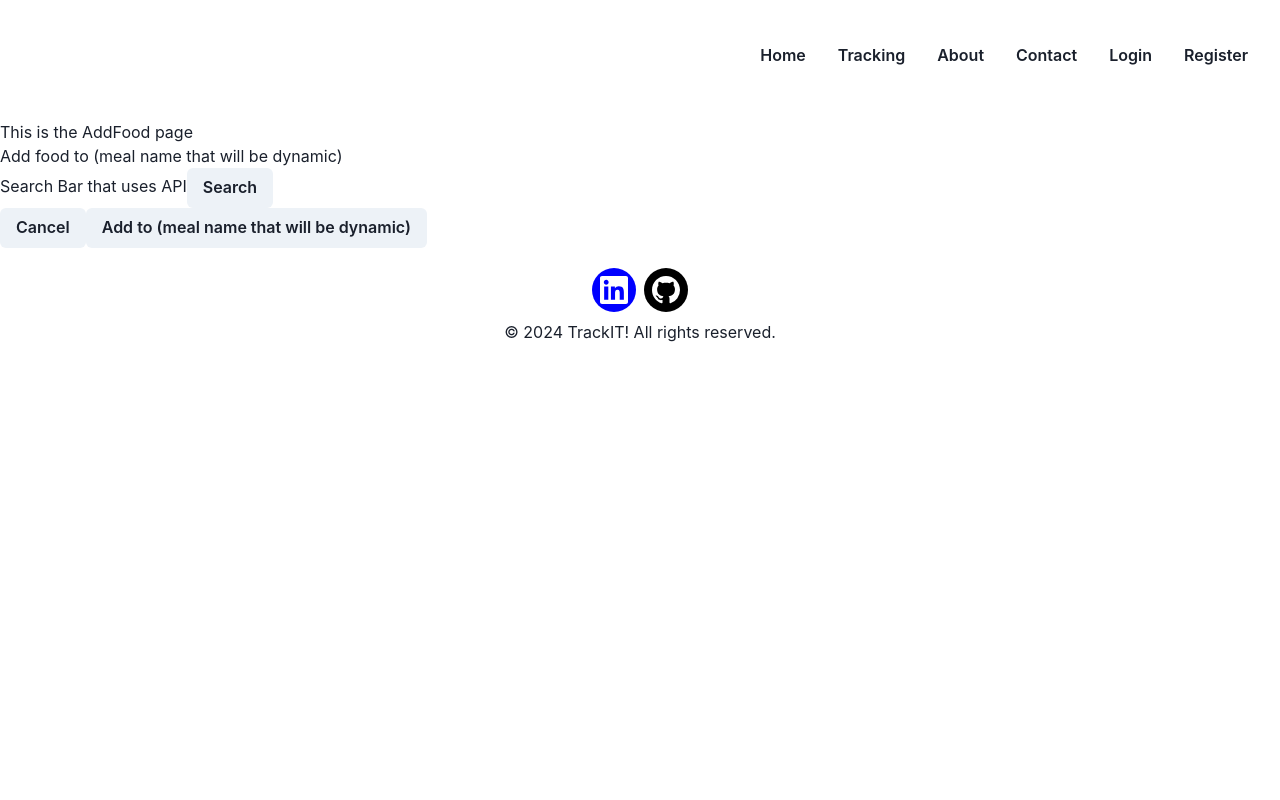
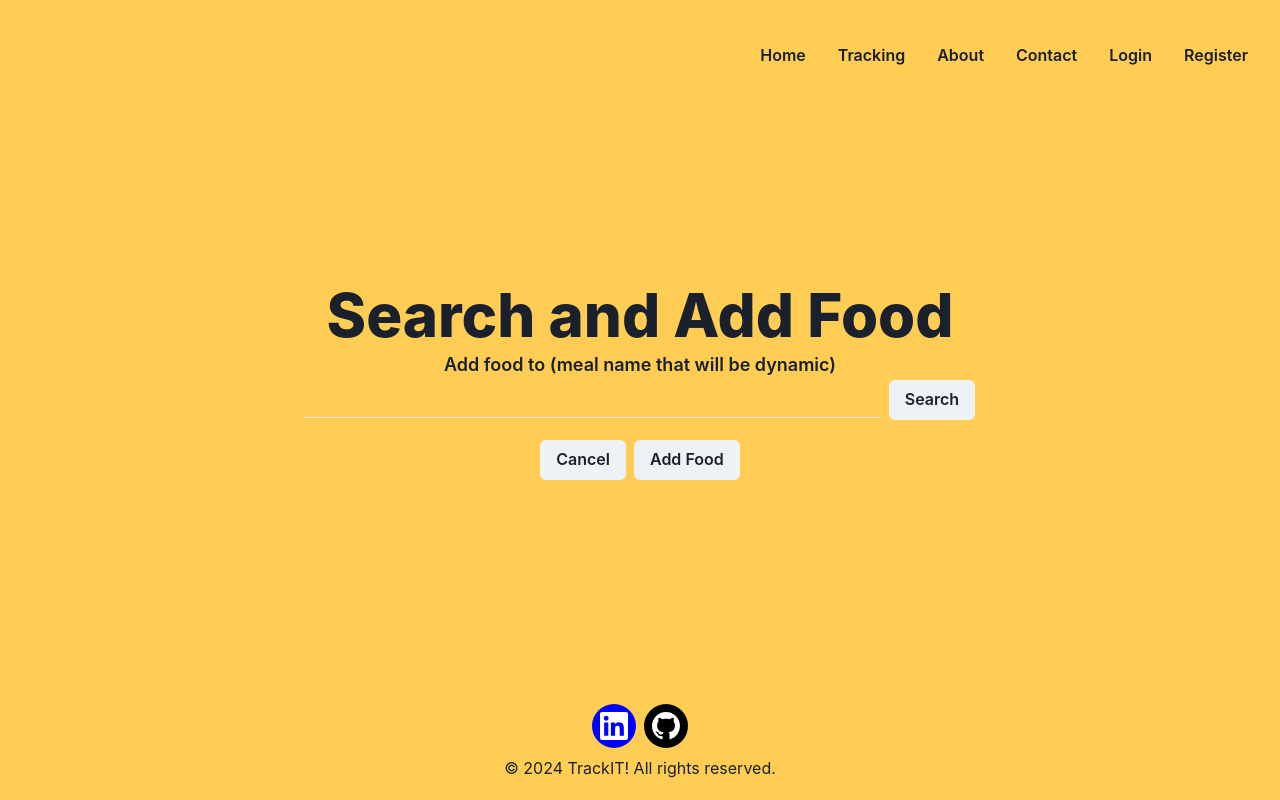
Before and after one commit to devanCodes/TrackIT, a React (Vite) app: page /tracking/diary/add_food in a window 1280 px wide. Built offline with nearby package versions, Linux system fonts and the light colour scheme.

Commit message:
AddFood input page styling

```diff
--- a/src/pages/subpages/inputpages/AddFood.jsx
+++ b/src/pages/subpages/inputpages/AddFood.jsx
@@ -1,37 +1,56 @@
 import React from "react";
 import { Link } from "react-router-dom";
-import { Button } from "@chakra-ui/react";
+import { Button, Flex, Heading, Text, Box, Input } from "@chakra-ui/react";
 import Navbar from "../../../components/Navbar";
 import Footer from "../../../components/Footer";
 // THIS PAGE NEEDS TO CONDITIONALLY RENDER A BOX AFTER A OOD IS SELECTED
 // THAT INCLUDES THE AMOUNT AND UNITS
 // WORK WITH MYFITNESSPAL
+// HOOK UP API HERE
 
 const AddFood = () => {
   return (
-    <>
-      <br></br>
-      <br></br>
-      <br></br>
-      <br></br>
-      <br></br>
+    <Flex
+      w="100%"
+      minHeight="100vh"
+      direction="column"
+      backgroundColor="rgba(255,205,84,255)"
+      bgSize="cover"
+    >
       <Navbar />
-      <h1>This is the AddFood page</h1>
-      <h1>Add food to (meal name that will be dynamic)</h1>
-      <div>
-        Search Bar that uses API
-        <Button>Search</Button>
-      </div>
-      <Button>
-        <Link to="/tracking/diary">Cancel</Link>
-      </Button>
-      <Button>
+      <Heading
+        fontSize={["3xl", "3xl", "6xl"]}
+        fontWeight="extrabold"
+        pt={75}
+        mt="auto"
+        mx="auto"
+      >
+        Search and Add Food
+      </Heading>
+      <Text
+        fontSize={["md", "md", "lg"]}
+        fontWeight="semibold"
+        mx={100}
+        align="center"
+      >
+        Add food to (meal name that will be dynamic)
+      </Text>
+      <Box mx="auto" width="90%" align="center">
+        <Input variant="flushed" width="50%" mr={2}></Input>
+        <Button maxWidth={200}>
+          Search
+        </Button>
+      </Box>
+      <Box maxWidth={200} mx="auto" pt={5}>
         <Link to="/tracking/diary">
-          Add to (meal name that will be dynamic)
+          <Button mr={2}>Cancel</Button>
         </Link>
-      </Button>
+        <Link to="/tracking/diary">
+          <Button>Add Food</Button>
+        </Link>
+      </Box>
       <Footer />
-    </>
+    </Flex>
   );
 };
 
```
